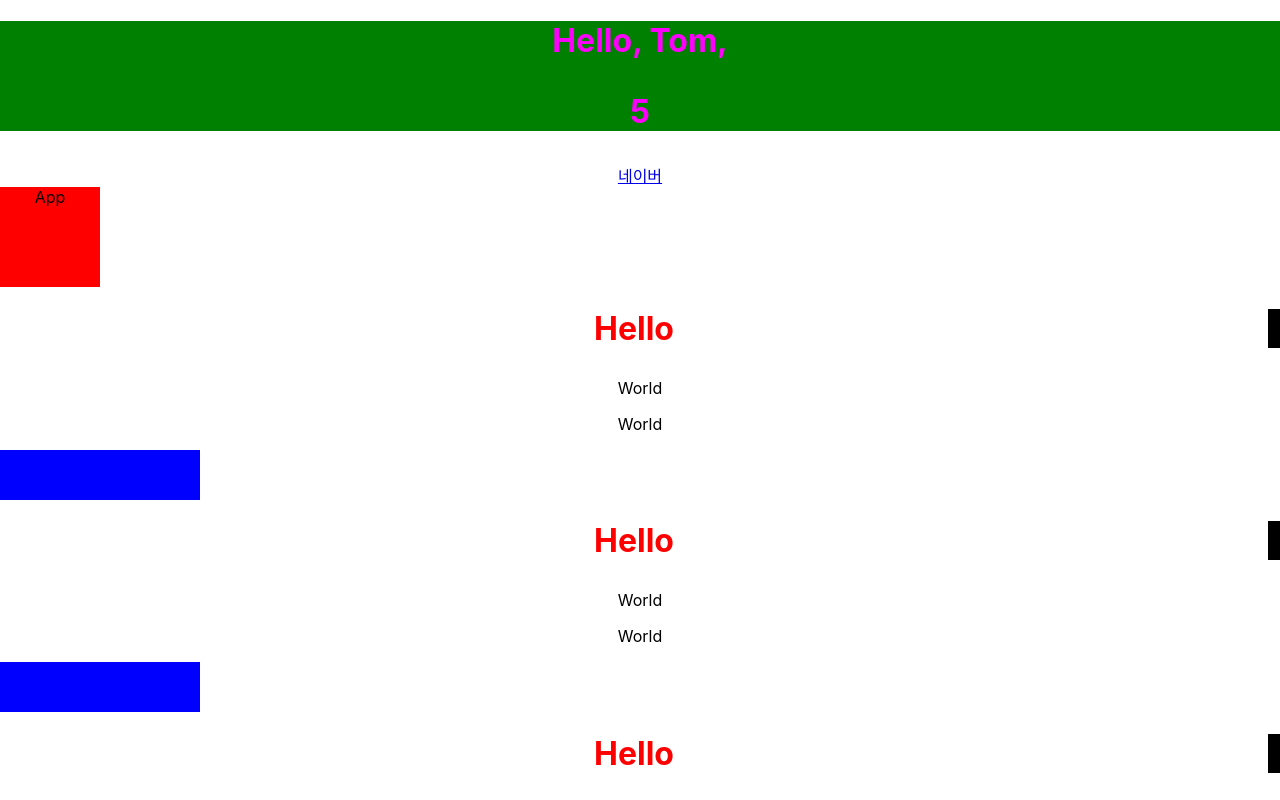
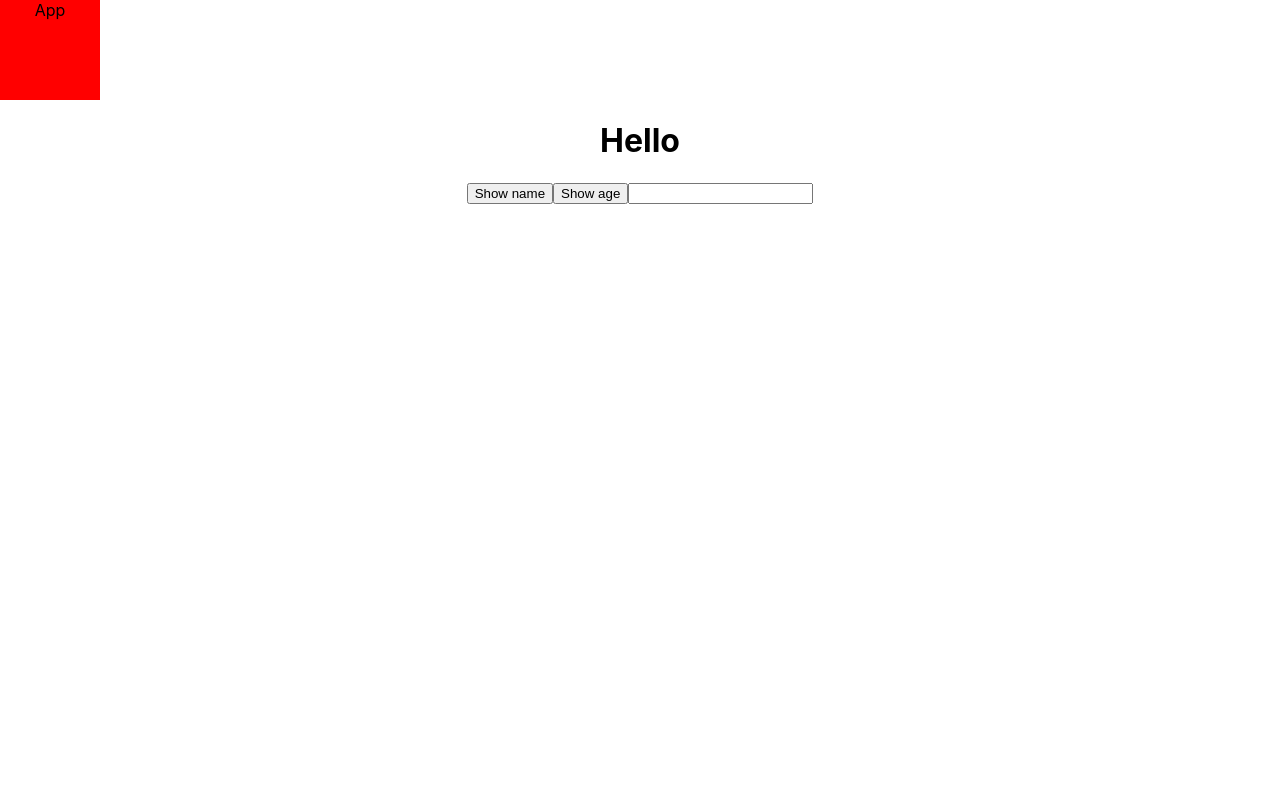
Before and after one commit to jihyunhillpark/react-js-practice, a React (Create React App) app: page / in a window 1280 px wide. Shown: the top 800 px of the page. Built offline with nearby package versions, Linux system fonts and the light colour scheme.

Commit message:
task6: 이벤트 동작

```diff
--- a/src/App.js
+++ b/src/App.js
@@ -1,28 +1,13 @@
 import './App.css';
 import Hello from './component/Hello';
-import Welcome from './component/Welcome';
+
 import styles from "./App.module.css";
 
 function App() {
-  const name = "Tom";
-  const naver = {
-    name: "네이버",
-    url: "https://naver.com",
-  };
   return (
     <div className="App">
-      <h1 style={{
-        color: "#f0f",
-        backgroundColor: "green",
-      }}>
-        Hello, {name}, <p>{2+3}</p>
-      </h1>
-      <a href={naver.url}>{naver.name}</a>
       <div className={styles.box}>App</div>
       <Hello></Hello>
-      <Hello></Hello>
-      <Hello></Hello>
-      <Welcome></Welcome>
     </div>
   );
 }
--- a/src/component/Hello.js
+++ b/src/component/Hello.js
@@ -1,31 +1,25 @@
-//1.
-// const Hello = function(){
-//     <p>Hello</p>
-// }
+export default function Hello() {
 
-import World from "./World";
-import styles from "./Hello.module.css";
-//2.
-// const Hello = () => {
-//     <p>Hello</p>
-// }
-
-// export default Hello;
-
-//3.
-export default function Hello() {
+    function showName() {
+        console.log("Mike");
+    }
+    function showAge(age) {
+        console.log(age);
+    }
+    function showText(txt) {
+        console.log(txt);
+    }
     return (
         <div>
-            <h1
-                style={{
-                    color: "#f00",
-                    borderRight: "12px solid #000",
-                    marginBottom: "30px",
-                    opacity: 1,
-                }}>Hello</h1>
-            <World />
-            <World />
-            <div className={styles.box}/>
+            <h1>Hello</h1>
+            <button onClick={showName}>Show name</button>
+            <button onClick={() => {
+                showAge(30);
+            }}>Show age</button>
+            <input type="text" onChange={e => {
+                const txt = e.target.value;
+                showText(txt);
+            }}/>
         </div>
     )
 }
```
